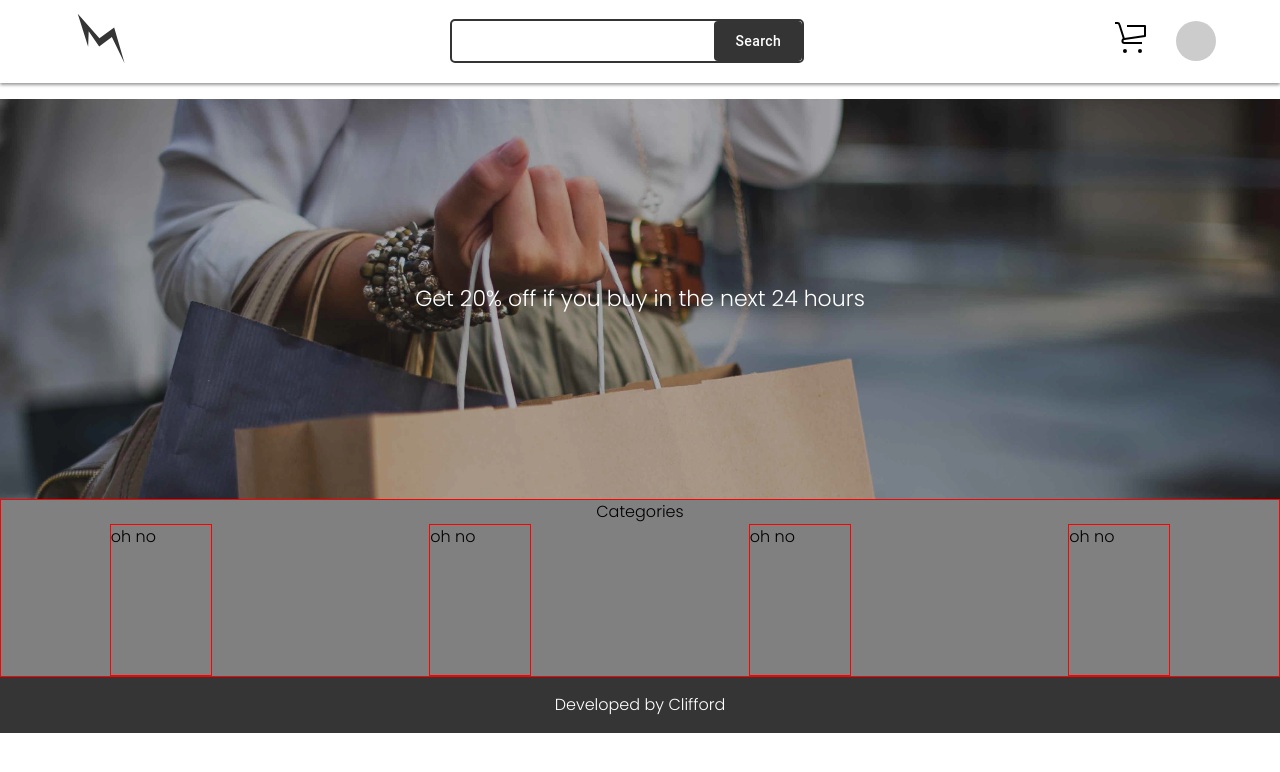
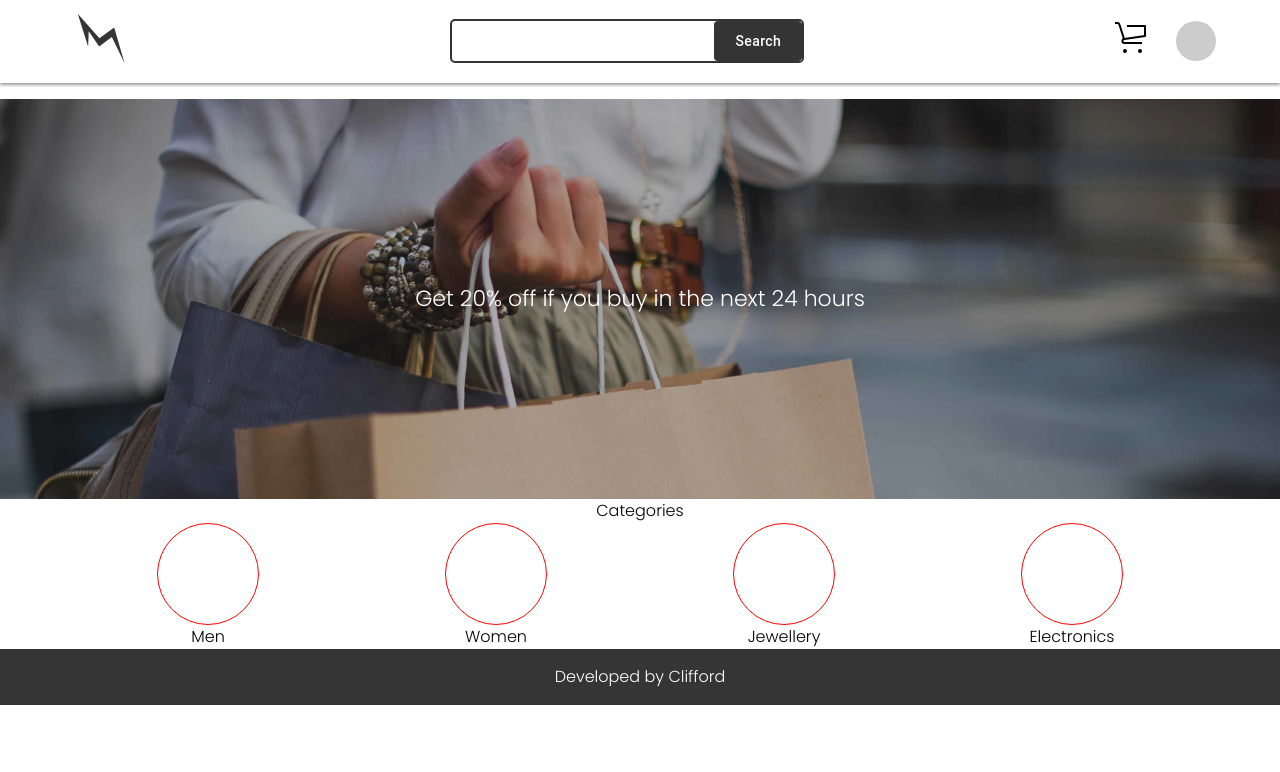
Before and after one commit to cliff-codes/fullStackEcommerce, a React (Vite) app in the folder client/: page / in a window 1280 px wide. Shown: the top 772 px of the page. Built offline with nearby package versions, Linux system fonts and the light colour scheme.

Commit message:
small changes at the categories section

```diff
--- a/client/src/components/CategoriesSection.jsx
+++ b/client/src/components/CategoriesSection.jsx
@@ -3,10 +3,6 @@
 // import CategoryCard from './CategoryCard'
 
 // //----------------importing images for card -------------//
-// import Men from '../assets/images/men.jpg'
-// import Women from '../assets/images/Women.jpg'
-// import Electronics from '../assets/images/electronics.jpg'
-// import Jewellery from '../assets/images/jewellery.jpg'
 
 
 // const CategoriesSection = () => {
@@ -52,14 +48,18 @@
         import React from 'react'
         import CategoryCard from './CategoryCard'
 
+        import Men from '../assets/images/men.jpg'
+        import Women from '../assets/images/Women.jpg'
+        import Electronics from '../assets/images/electronics.jpg'
+        import Jewellery from '../assets/images/jewellery.jpg'
+
+
 const CategoriesSection = () => {
     const sectionStyle = {
         width: "100%",
-        border: "1px solid red",
         display: "flex",
         flexDirection: "column",
         alignItems: "center",
-        background: "grey",
         boxSizing: "border-box",
     }
 
@@ -72,10 +72,10 @@ const CategoriesSection = () => {
     <div style={sectionStyle}>
         <div>Categories</div>
         <div style={cardStyle}>
-            <CategoryCard/>
-            <CategoryCard/>
-            <CategoryCard/>
-            <CategoryCard/>
+            <CategoryCard name={"Men"} backgroundImage={Men}/>
+            <CategoryCard name={"Women"} backgroundImage={Women}/>
+            <CategoryCard name={"Jewellery"} backgroundImage={Jewellery}/>
+            <CategoryCard name={"Electronics"} backgroundImage={Electronics}/>
         </div>
     </div>
   )
--- a/client/src/components/CategoryCard.jsx
+++ b/client/src/components/CategoryCard.jsx
@@ -1,15 +1,26 @@
 import React from 'react'
 
-const CategoryCard = () => {
+const CategoryCard = ({name, backgroundImage}) => {
   return (
 
-    <div>
+    <div style={{
+      display: "flex",
+      flexDirection: "column",
+      alignItems: "center"
+    }}>
         <div style = {{
             width: "100px",
-            height: "150px",
-            border: "1px solid red"
+            height: "100px",
+            border: "1px solid red",
+            borderRadius: "50%",
+            backgroundImage: `{url(${backgroundImage})}`,
+            backgroundSize: "cover",
+            backgroundRepeat: "no-repeat"
         }}>
-            oh no
+
+        </div>
+        <div>
+          {name}
         </div>
     </div>
   )
--- a/client/src/pages/Home.jsx
+++ b/client/src/pages/Home.jsx
@@ -18,13 +18,11 @@ const Home = () => {
   return (
     <div style={homeRootStyle} className='Home'>
       <ShowcaseBanner/>
-      {/* <Container sx={{
-          border: "1px solid red"
+      <Container sx={{
+
       }}>
-      </Container> */}
         <CategoriesSection/>
-      {/* <div>
-      </div> */}
+      </Container>
     </div>
   )
 }
```
Lines whose indentation alone changed are shown as unchanged.
